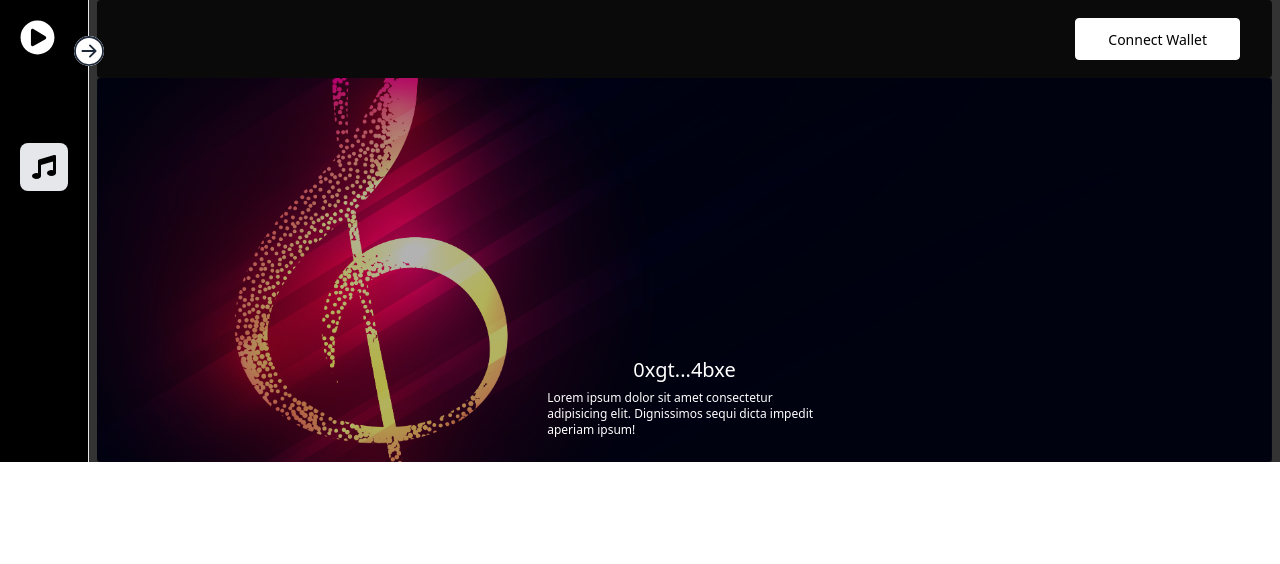
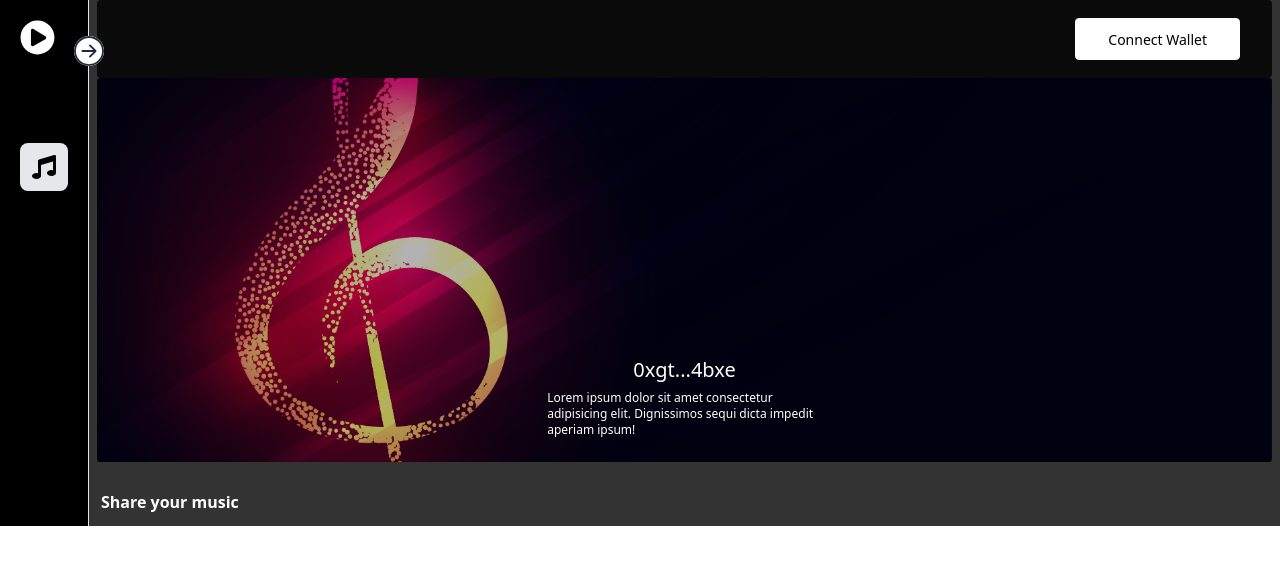
Before and after one commit to kwakyebrilliant/deyplay, a React (Create React App) app: page /dashmusic in a window 1280 px wide. Shown: the top 564 px of the page. Built offline with nearby package versions, Linux system fonts and the light colour scheme.

Commit message:
dashmusics updates

```diff
--- a/src/dashboard/Pages/DashMusic.js
+++ b/src/dashboard/Pages/DashMusic.js
@@ -32,6 +32,14 @@ function DashMusic() {
                     </div>
 
 
+                    <div className='flex m-3 pt-4'>
+                      <h2 className='text-white font-bold'>
+                        Share your music
+                      </h2>
+
+                    </div>
+
+
             </div>
 
         </div>
```
